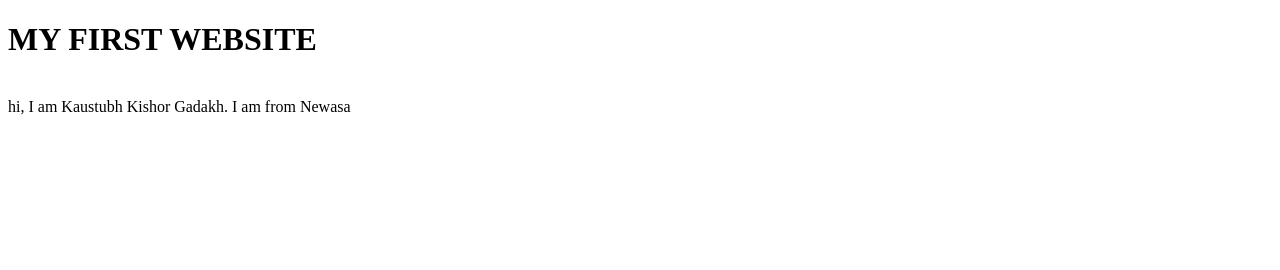
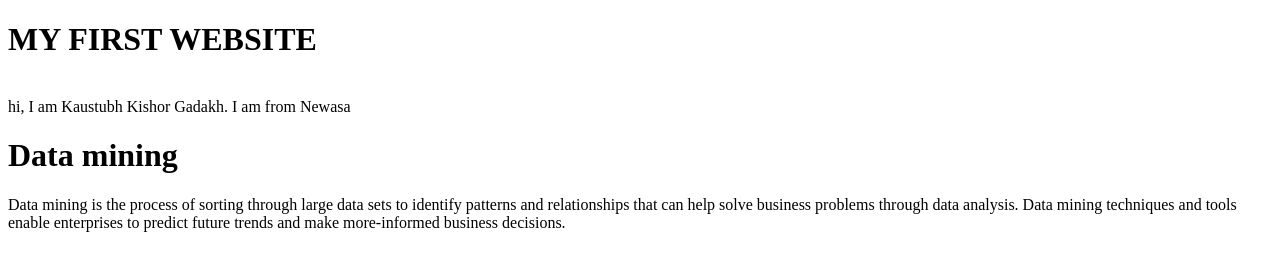
Before and after one commit to kaustubhgadakh/Demo, a plain HTML site: page index.html in a window 1280 px wide. Drawn offline with Linux system fonts and the light colour scheme.

Commit message:
information of data mining

```diff
--- a/index.html
+++ b/index.html
@@ -12,5 +12,7 @@
     hi,
         I am Kaustubh Kishor Gadakh. I am from Newasa
 
+        <h1>Data mining</h1>
+            Data mining is the process of sorting through large data sets to identify patterns and relationships that can help solve business problems through data analysis. Data mining techniques and tools enable enterprises to predict future trends and make more-informed business decisions.
 </body>
 </html>
```
